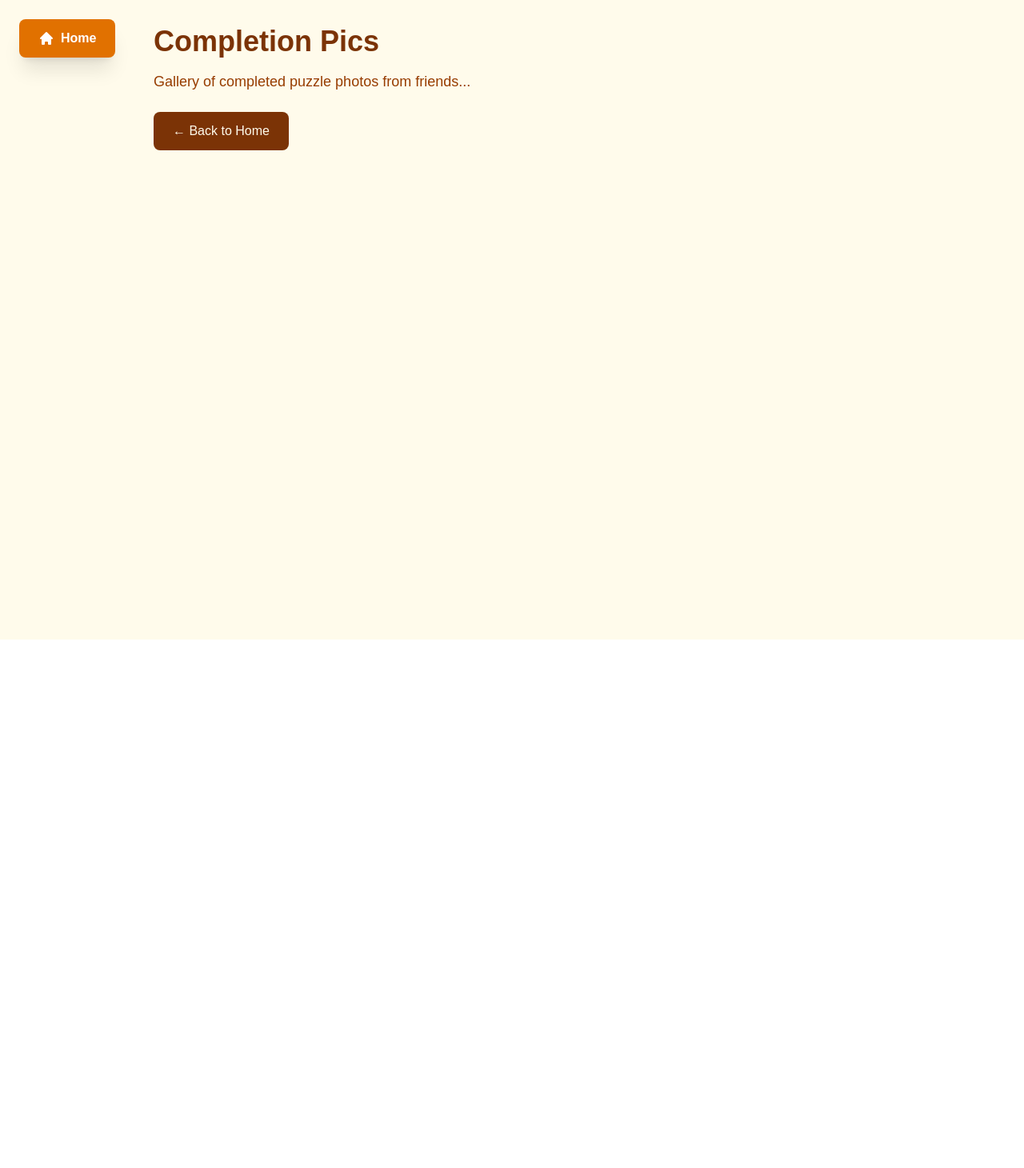
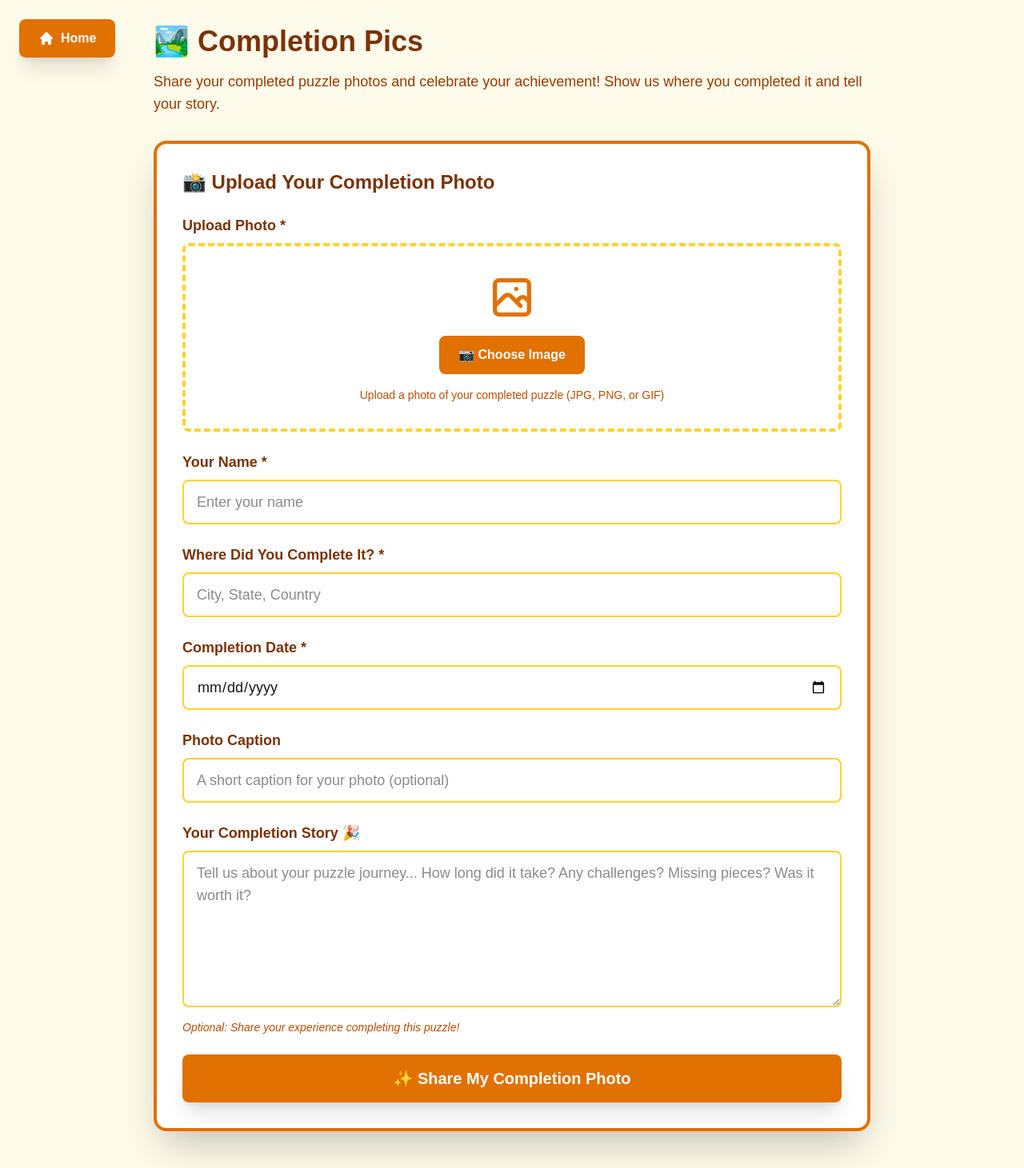
Before and after one commit to MoonriverD10/traveling-gifts, a Next.js app: page /completion-pics in a window 1280 px wide. Shown: the top 1461 px of the page at 80% size. Before the commit the page ends 800 px from the top, so only its background shows below. Built offline with nearby package versions, Linux system fonts and the light colour scheme.

Commit message:
📸 Add photo upload form to 'Completion Pics' page with gallery

```diff
--- a/app/completion-pics/page.tsx
+++ b/app/completion-pics/page.tsx
@@ -1,7 +1,60 @@
+'use client';
+import { useState } from 'react';
+
 export default function CompletionPicsPage() {
+  const [formData, setFormData] = useState({
+    name: '',
+    location: '',
+    completionDate: '',
+    caption: '',
+    story: ''
+  });
+  const [selectedImage, setSelectedImage] = useState<string | null>(null);
+  const [submitted, setSubmitted] = useState(false);
+
+  const handleImageChange = (e: React.ChangeEvent<HTMLInputElement>) => {
+    const file = e.target.files?.[0];
+    if (file) {
+      const reader = new FileReader();
+      reader.onloadend = () => {
+        setSelectedImage(reader.result as string);
+      };
+      reader.readAsDataURL(file);
+    }
+  };
+
+  const handleSubmit = async (e: React.FormEvent) => {
+    e.preventDefault();
+
+    // For now, we'll just show a success message
+    // Later we can connect to a backend/database
+    console.log('Form submitted:', { ...formData, image: selectedImage });
+    setSubmitted(true);
+
+    // Reset form after 3 seconds
+    setTimeout(() => {
+      setSubmitted(false);
+      setFormData({
+        name: '',
+        location: '',
+        completionDate: '',
+        caption: '',
+        story: ''
+      });
+      setSelectedImage(null);
+    }, 3000);
+  };
+
+  const handleChange = (e: React.ChangeEvent<HTMLInputElement | HTMLTextAreaElement>) => {
+    setFormData({
+      ...formData,
+      [e.target.name]: e.target.value
+    });
+  };
+
   return (
     <main className="min-h-screen bg-amber-50 p-8">
-            {/* Home Button - Top Left Corner */}
+      {/* Home Button - Top Left Corner */}
       <a href="/" className="fixed top-6 left-6 z-50 group">
         <button className="bg-amber-600 hover:bg-amber-700 text-white px-6 py-3 rounded-lg shadow-xl font-bold text-base transition-all duration-300 hover:scale-105 flex items-center gap-2">
           <svg xmlns="http://www.w3.org/2000/svg" className="h-5 w-5" viewBox="0 0 20 20" fill="currentColor">
@@ -12,13 +65,189 @@ export default function CompletionPicsPage() {
       </a>
 
       <div className="max-w-4xl mx-auto">
-        <h1 className="text-4xl font-bold text-amber-900 mb-4">Completion Pics</h1>
-        <p className="text-lg text-amber-800">
-          Gallery of completed puzzle photos from friends...
+        <h1 className="text-4xl font-bold text-amber-900 mb-4">🏞️ Completion Pics</h1>
+        <p className="text-lg text-amber-800 mb-8">
+          Share your completed puzzle photos and celebrate your achievement! Show us where you completed it and tell your story.
         </p>
-        <a href="/" className="inline-block mt-6 px-6 py-3 bg-amber-900 text-amber-50 rounded-lg hover:bg-amber-800">
-          ← Back to Home
-        </a>
+
+        {submitted && (
+          <div className="bg-green-100 border-2 border-green-500 text-green-800 px-6 py-4 rounded-lg mb-6 text-center font-bold animate-pulse">
+            ✅ Thank you! Your completion photo has been submitted!
+          </div>
+        )}
+
+        <div className="bg-white rounded-2xl shadow-2xl p-8 border-4 border-amber-600">
+          <h2 className="text-2xl font-bold text-amber-900 mb-6">📸 Upload Your Completion Photo</h2>
+
+          <form onSubmit={handleSubmit} className="space-y-6">
+            {/* Image Upload */}
+            <div>
+              <label htmlFor="image" className="block text-lg font-bold text-amber-900 mb-2">
+                Upload Photo *
+              </label>
+              <div className="border-4 border-dashed border-amber-300 rounded-lg p-8 text-center hover:border-amber-600 transition-colors">
+                {selectedImage ? (
+                  <div className="space-y-4">
+                    <img
+                      src={selectedImage}
+                      alt="Preview"
+                      className="max-w-full max-h-96 mx-auto rounded-lg shadow-lg"
+                    />
+                    <button
+                      type="button"
+                      onClick={() => setSelectedImage(null)}
+                      className="text-red-600 hover:text-red-800 font-bold"
+                    >
+                      ❌ Remove Image
+                    </button>
+                  </div>
+                ) : (
+                  <div>
+                    <svg className="mx-auto h-16 w-16 text-amber-600 mb-4" fill="none" viewBox="0 0 24 24" stroke="currentColor">
+                      <path strokeLinecap="round" strokeLinejoin="round" strokeWidth={2} d="M4 16l4.586-4.586a2 2 0 012.828 0L16 16m-2-2l1.586-1.586a2 2 0 012.828 0L20 14m-6-6h.01M6 20h12a2 2 0 002-2V6a2 2 0 00-2-2H6a2 2 0 00-2 2v12a2 2 0 002 2z" />
+                    </svg>
+                    <input
+                      type="file"
+                      id="image"
+                      accept="image/*"
+                      onChange={handleImageChange}
+                      required
+                      className="hidden"
+                    />
+                    <label
+                      htmlFor="image"
+                      className="cursor-pointer inline-block bg-amber-600 hover:bg-amber-700 text-white px-6 py-3 rounded-lg font-bold transition-colors"
+                    >
+                      📷 Choose Image
+                    </label>
+                    <p className="text-sm text-amber-700 mt-4">
+                      Upload a photo of your completed puzzle (JPG, PNG, or GIF)
+                    </p>
+                  </div>
+                )}
+              </div>
+            </div>
+
+            {/* Name */}
+            <div>
+              <label htmlFor="name" className="block text-lg font-bold text-amber-900 mb-2">
+                Your Name *
+              </label>
+              <input
+                type="text"
+                id="name"
+                name="name"
+                value={formData.name}
+                onChange={handleChange}
+                required
+                className="w-full px-4 py-3 border-2 border-amber-300 rounded-lg focus:border-amber-600 focus:outline-none text-lg"
+                placeholder="Enter your name"
+              />
+            </div>
+
+            {/* Location */}
+            <div>
+              <label htmlFor="location" className="block text-lg font-bold text-amber-900 mb-2">
+                Where Did You Complete It? *
+              </label>
+              <input
+                type="text"
+                id="location"
+                name="location"
+                value={formData.location}
+                onChange={handleChange}
+                required
+                className="w-full px-4 py-3 border-2 border-amber-300 rounded-lg focus:border-amber-600 focus:outline-none text-lg"
+                placeholder="City, State, Country"
+              />
+            </div>
+
+            {/* Completion Date */}
+            <div>
+              <label htmlFor="completionDate" className="block text-lg font-bold text-amber-900 mb-2">
+                Completion Date *
+              </label>
+              <input
+                type="date"
+                id="completionDate"
+                name="completionDate"
+                value={formData.completionDate}
+                onChange={handleChange}
+                required
+                className="w-full px-4 py-3 border-2 border-amber-300 rounded-lg focus:border-amber-600 focus:outline-none text-lg"
+              />
+            </div>
+
+            {/* Caption */}
+            <div>
+              <label htmlFor="caption" className="block text-lg font-bold text-amber-900 mb-2">
+                Photo Caption
+              </label>
+              <input
+                type="text"
+                id="caption"
+                name="caption"
+                value={formData.caption}
+                onChange={handleChange}
+                className="w-full px-4 py-3 border-2 border-amber-300 rounded-lg focus:border-amber-600 focus:outline-none text-lg"
+                placeholder="A short caption for your photo (optional)"
+              />
+            </div>
+
+            {/* Story */}
+            <div>
+              <label htmlFor="story" className="block text-lg font-bold text-amber-900 mb-2">
+                Your Completion Story 🎉
+              </label>
+              <textarea
+                id="story"
+                name="story"
+                value={formData.story}
+                onChange={handleChange}
+                rows={6}
+                className="w-full px-4 py-3 border-2 border-amber-300 rounded-lg focus:border-amber-600 focus:outline-none text-lg"
+                placeholder="Tell us about your puzzle journey... How long did it take? Any challenges? Missing pieces? Was it worth it?"
+              />
+              <p className="text-sm text-amber-700 mt-2 italic">
+                Optional: Share your experience completing this puzzle!
+              </p>
+            </div>
+
+            {/* Submit Button */}
+            <button
+              type="submit"
+              className="w-full bg-amber-600 hover:bg-amber-700 text-white px-8 py-4 rounded-lg shadow-xl font-bold text-xl transition-all duration-300 hover:scale-105"
+            >
+              ✨ Share My Completion Photo
+            </button>
+          </form>
+        </div>
+
+        {/* Gallery Section */}
+        <div className="mt-12 bg-gradient-to-br from-amber-100 to-orange-100 rounded-2xl shadow-xl p-8 border-4 border-amber-400">
+          <h2 className="text-2xl font-bold text-amber-900 mb-6">🖼️ Completion Gallery</h2>
+          <p className="text-amber-700 italic mb-4">Submitted photos will appear here...</p>
+
+          {/* Sample entry to show what it looks like */}
+          <div className="bg-white rounded-lg p-6 shadow-lg border-2 border-amber-300">
+            <div className="flex justify-between items-start mb-4">
+              <h3 className="text-xl font-bold text-amber-900">🎆 Example Completion</h3>
+              <span className="text-sm text-amber-700">Dec 20, 2025</span>
+            </div>
+            <div className="bg-gray-200 rounded-lg h-64 flex items-center justify-center mb-4">
+              <p className="text-gray-500 text-lg">Your photo will appear here!</p>
+            </div>
+            <p className="text-lg text-gray-800 mb-2">
+              <strong>Completed by:</strong> Sample User
+            </p>
+            <p className="text-lg text-gray-800 mb-2">
+              <strong>Location:</strong> Seattle, Washington, USA
+            </p>
+            <p className="text-gray-700 italic">
+              "This is where your completion story will appear! Share the joy of finishing the puzzle."
+            </p>
+          </div>
+        </div>
       </div>
     </main>
   );
```
